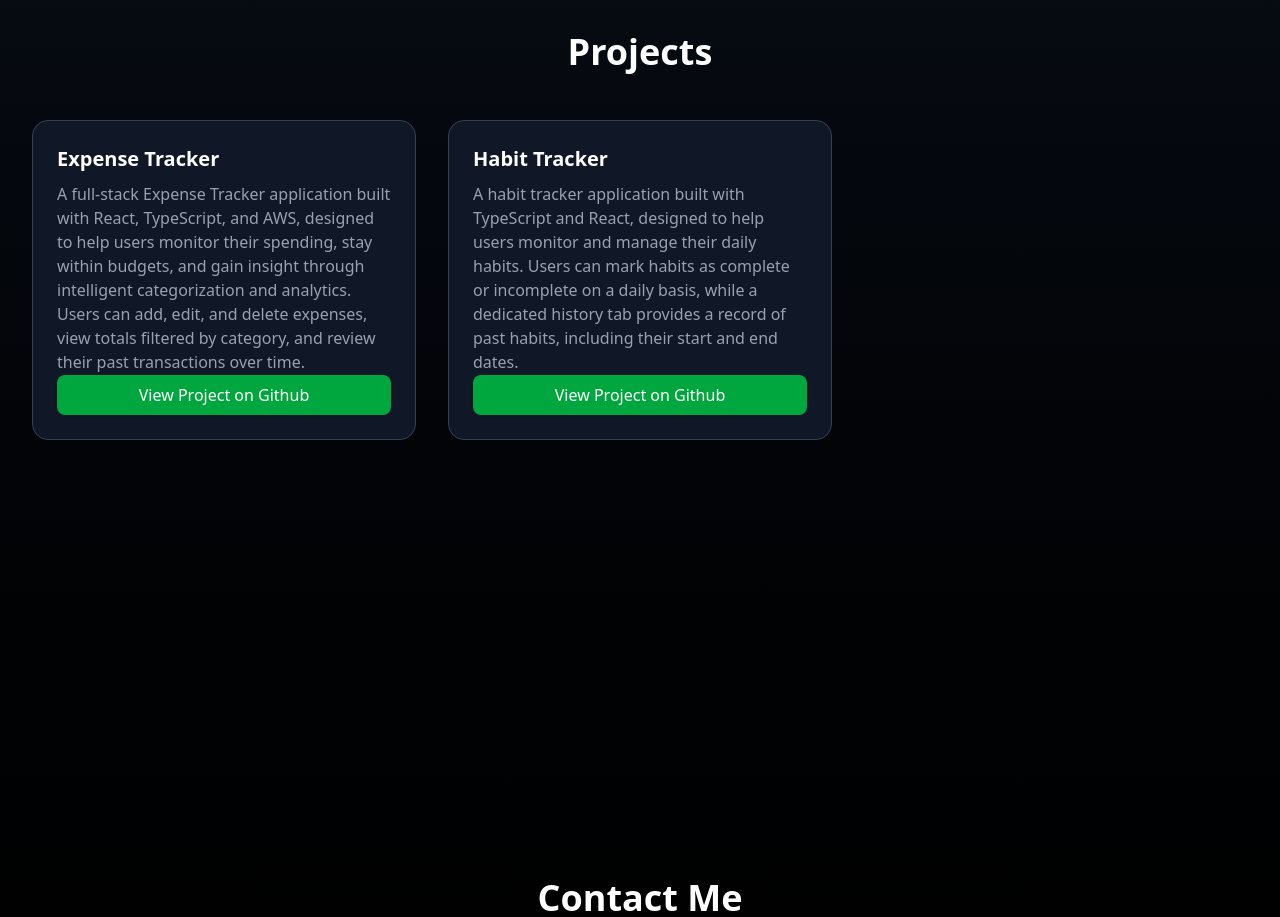
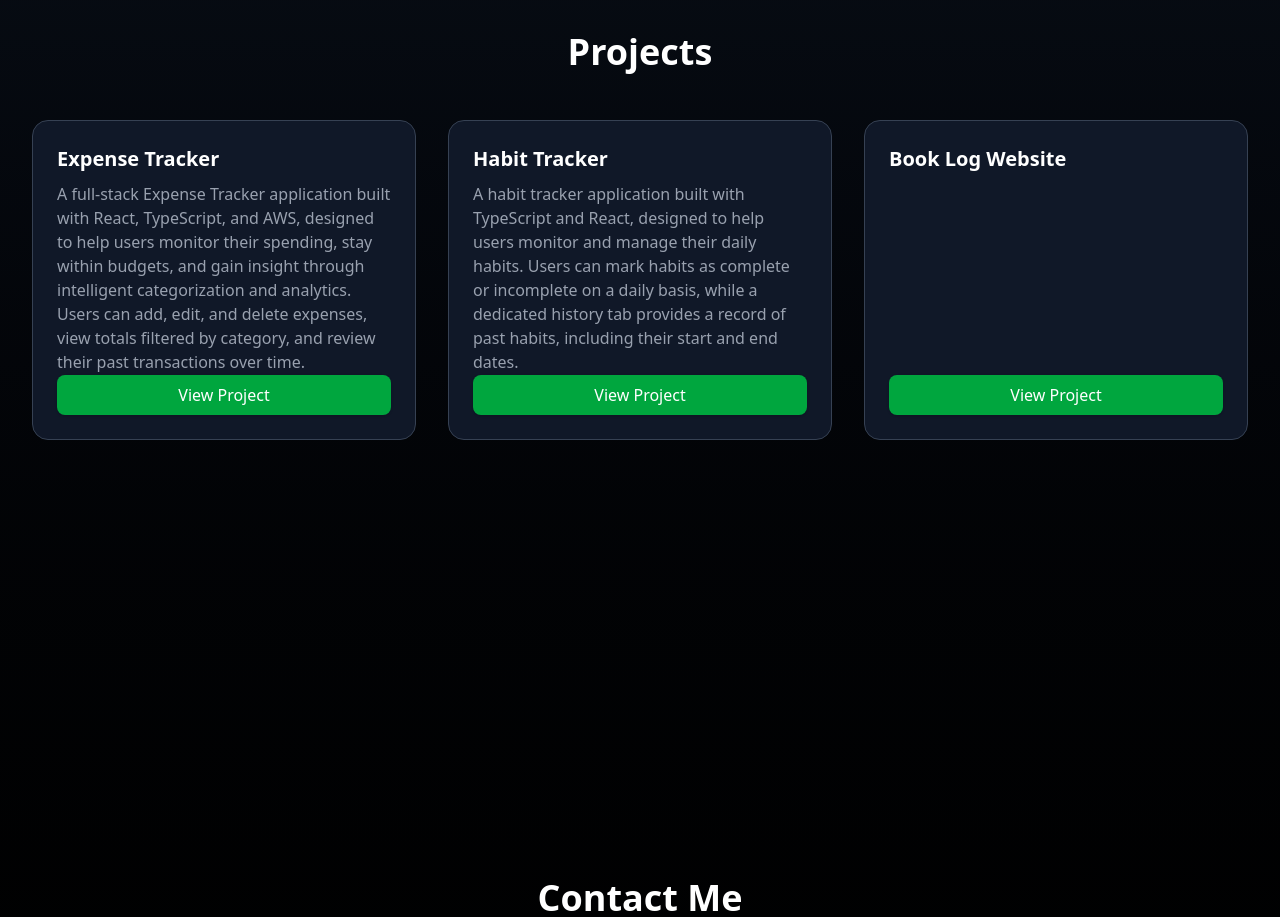
Before and after one commit to asiu3209/Portfolio, a React (Vite) app: page / in a window 1280 px wide. Shown: the part 1420-2337 px from the top of the page. Built offline with nearby package versions, Linux system fonts and the light colour scheme.

Commit message:
Added another project

```diff
--- a/src/components/Projects.tsx
+++ b/src/components/Projects.tsx
@@ -16,6 +16,11 @@ export default function Projects() {
       manage their daily habits. Users can mark habits as complete or incomplete on a daily basis, while a
       dedicated history tab provides a record of past habits, including their start and end dates.`,
       link: "https://github.com/asiu3209/Habit-Tracker",
+    },
+    {
+      name: "Book Log Website",
+      description: "",
+      link: "https://github.com/asiu3209/bookLogWebsite",
     },
   ];
 
@@ -49,7 +54,7 @@ export default function Projects() {
                 className="px-4 py-2 bg-green-600 text-white rounded-lg shadow hover:bg-green-700 transition"
                 onClick={() => handleRedirect(i.link)}
               >
-                View Project on Github
+                View Project
               </button>
             )}
           </motion.div>
```
